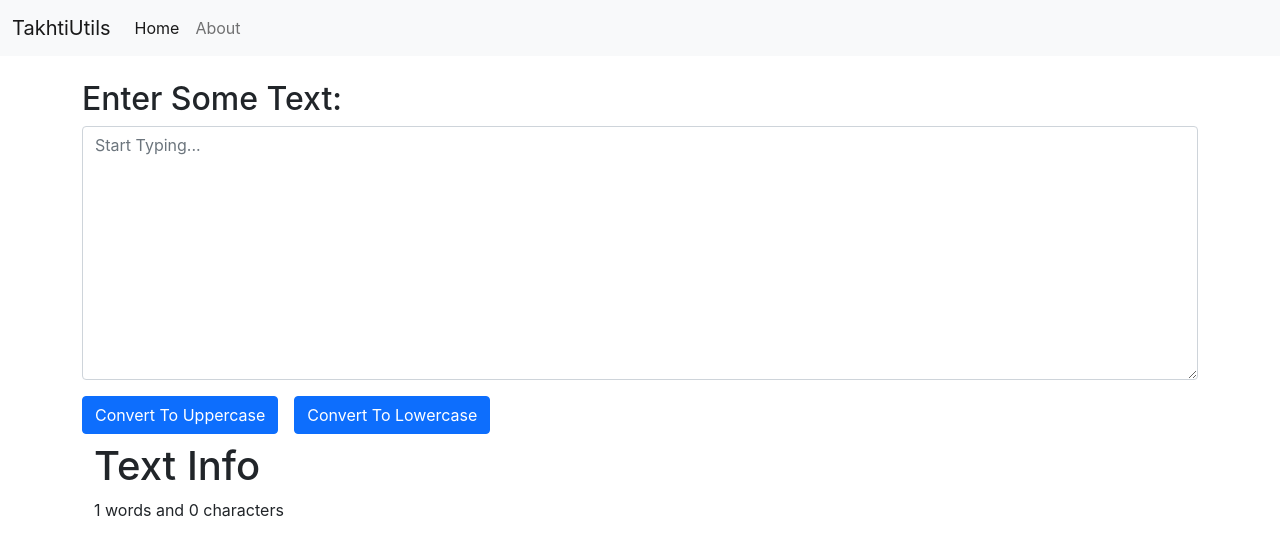
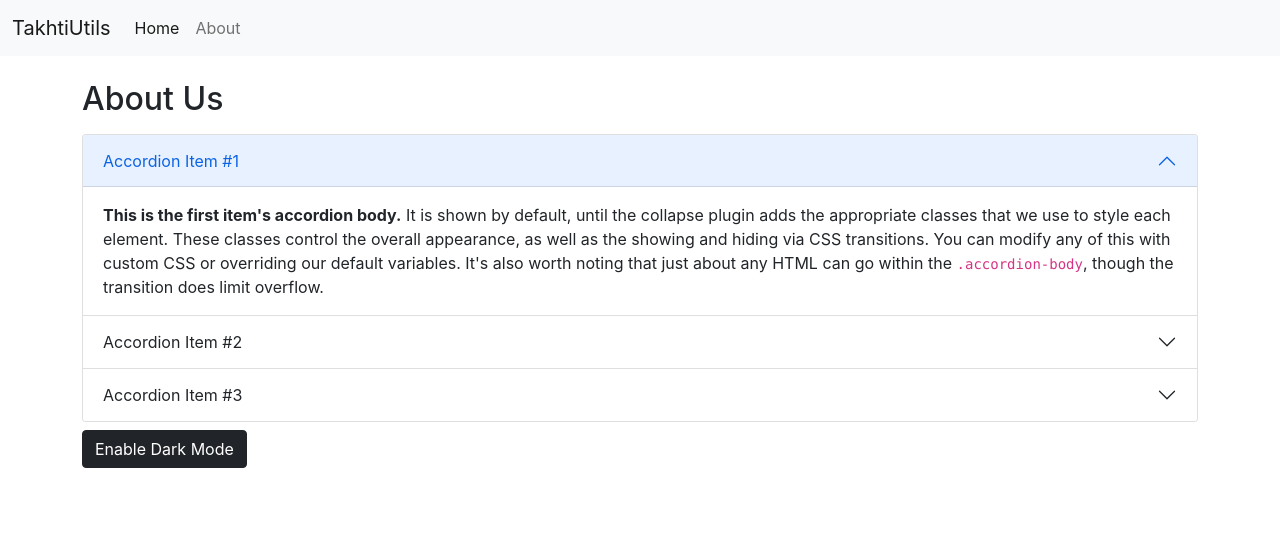
Before and after one commit to SaabK/TakhtiUtils, a React (Create React App) app: page /About in a window 1280 px wide. Shown: the top 556 px of the page. Built offline with nearby package versions, Linux system fonts and the light colour scheme.

Commit message:
About Section

```diff
--- a/src/App.js
+++ b/src/App.js
@@ -1,15 +1,16 @@
 import './App.css';
+import About from './components/About';
 import Navbar from './components/Navbar';
-import TextForm from './components/TextForm';
+// import TextForm from './components/TextForm';
 
 function App() {
   return (
     <>
     <Navbar title="TakhtiUtils"/>
     <div className="container my-4">
-      <TextForm heading="Enter Some Text:"/>
+      {/* <TextForm heading="Enter Some Text:"/> */}
     </div>
-
+    <About/>
     </>
   );
 }
--- /dev/null
+++ b/src/components/About.js
@@ -0,0 +1,53 @@
+import React from 'react'
+
+export default function About() {
+    let darkMode = {
+
+    }
+
+    return (
+        <div className="container" style={darkMode}>
+            <h2 className="my-3">About Us</h2>
+            <div className="accordion" id="accordionPanelsStayOpenExample">
+                <div className="accordion-item">
+                    <h2 className="accordion-header" id="panelsStayOpen-headingOne">
+                        <button className="accordion-button" type="button" data-bs-toggle="collapse" data-bs-target="#panelsStayOpen-collapseOne" aria-expanded="true" aria-controls="panelsStayOpen-collapseOne">
+                            Accordion Item #1
+                        </button>
+                    </h2>
+                    <div id="panelsStayOpen-collapseOne" className="accordion-collapse collapse show" aria-labelledby="panelsStayOpen-headingOne">
+                        <div className="accordion-body">
+                            <strong>This is the first item's accordion body.</strong> It is shown by default, until the collapse plugin adds the appropriate classes that we use to style each element. These classes control the overall appearance, as well as the showing and hiding via CSS transitions. You can modify any of this with custom CSS or overriding our default variables. It's also worth noting that just about any HTML can go within the <code>.accordion-body</code>, though the transition does limit overflow.
+                        </div>
+                    </div>
+                </div>
+                <div className="accordion-item">
+                    <h2 className="accordion-header" id="panelsStayOpen-headingTwo">
+                        <button className="accordion-button collapsed" type="button" data-bs-toggle="collapse" data-bs-target="#panelsStayOpen-collapseTwo" aria-expanded="false" aria-controls="panelsStayOpen-collapseTwo">
+                            Accordion Item #2
+                        </button>
+                    </h2>
+                    <div id="panelsStayOpen-collapseTwo" className="accordion-collapse collapse" aria-labelledby="panelsStayOpen-headingTwo">
+                        <div className="accordion-body">
+                            <strong>This is the second item's accordion body.</strong> It is hidden by default, until the collapse plugin adds the appropriate classes that we use to style each element. These classes control the overall appearance, as well as the showing and hiding via CSS transitions. You can modify any of this with custom CSS or overriding our default variables. It's also worth noting that just about any HTML can go within the <code>.accordion-body</code>, though the transition does limit overflow.
+                        </div>
+                    </div>
+                </div>
+                <div className="accordion-item">
+                    <h2 className="accordion-header" id="panelsStayOpen-headingThree">
+                        <button className="accordion-button collapsed" type="button" data-bs-toggle="collapse" data-bs-target="#panelsStayOpen-collapseThree" aria-expanded="false" aria-controls="panelsStayOpen-collapseThree">
+                            Accordion Item #3
+                        </button>
+                    </h2>
+                    <div id="panelsStayOpen-collapseThree" className="accordion-collapse collapse" aria-labelledby="panelsStayOpen-headingThree">
+                        <div className="accordion-body">
+                            <strong>This is the third item's accordion body.</strong> It is hidden by default, until the collapse plugin adds the appropriate classes that we use to style each element. These classes control the overall appearance, as well as the showing and hiding via CSS transitions. You can modify any of this with custom CSS or overriding our default variables. It's also worth noting that just about any HTML can go within the <code>.accordion-body</code>, though the transition does limit overflow.
+                        </div>
+                    </div>
+                </div>
+            </div>
+
+            <button type="button" class="btn btn-dark my-2">Enable Dark Mode</button>
+        </div>
+    )
+}
--- a/src/components/TextForm.js
+++ b/src/components/TextForm.js
@@ -6,31 +6,49 @@ export default function TextForm(props) {
 
     const upperClick = () => {
         let upperedText = text.toUpperCase();
-        setText(upperedText)
+        setText(upperedText);
     }
 
     const lowerClick = () => {
         let loweredText = text.toLowerCase();
-        setText(loweredText)
+        setText(loweredText);
+    }
+
+    const clearClick = () => {
+        setText("");
     }
 
     const changeHandle = (event) => {
         setText(event.target.value);
     }
 
+    const capClick = () => {
+        let firstChar = text.charAt(0);
+        let newText= firstChar.toUpperCase();
+        setText(newText+text.slice(1));
+    }
+
+    let textSplit = text.split(" ").length - 1;
+
     return (
         <>
         <div>
             <h2>{props.heading}</h2>
             <div className="mb-3">
-                <textarea className="form-control" id="textBox" rows="10" value={text} onChange={changeHandle} placeholder={"Start Typing..."} ></textarea>
+                <textarea className="form-control" id="textBox" rows="7" value={text} onChange={changeHandle} placeholder={"Start Typing..."} ></textarea>
             </div>
             <button className="btn btn-primary" onClick={upperClick}>Convert To Uppercase</button>
             <button className="btn btn-primary mx-3" onClick={lowerClick}>Convert To Lowercase</button>
+            <button className="btn btn-primary " onClick={capClick}>Capitalize Text</button>
+            <button className="btn btn-danger mx-3" onClick={clearClick}>Clear Text</button>
         </div>
         <div className="container my-2">
             <h1>Text Info</h1>
-            <p>{(text.split(" ")).length} words and {text.length} characters</p>
+            <p><strong>{textSplit}</strong> words and <strong>{text.length}</strong> characters</p>
+            <p><strong>{0.008*textSplit}</strong> Minutes Read</p>
+
+            <h2>Preview</h2>
+            <p>{text}</p>
         </div>
         </>
     )
```
